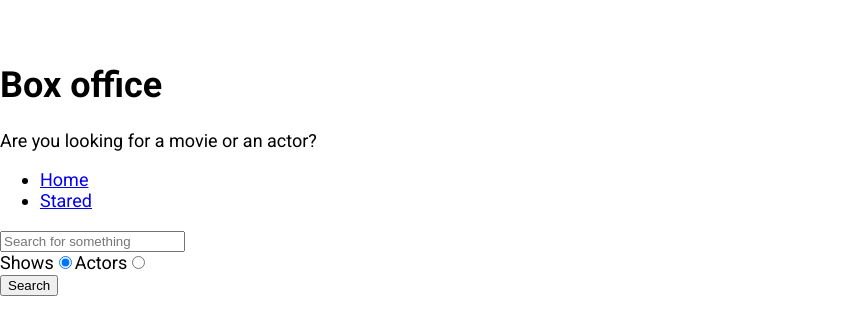
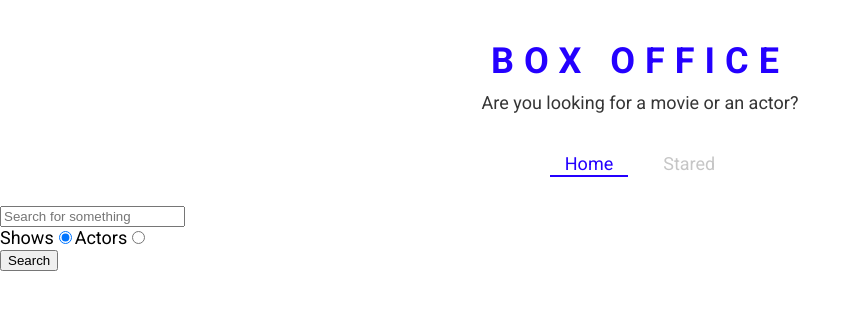
Before and after one commit to mdakibdargahi/box-office, a React (Create React App) app: page / in a window 1280 px wide. Shown: the top 334 px of the page, without its empty margins (0-861 px from the left). Built offline with nearby package versions, Linux system fonts and the light colour scheme.

Commit message:
defined theme for styled components and  created few styled components

```diff
--- a/src/App.js
+++ b/src/App.js
@@ -1,11 +1,22 @@
 import React from 'react';
 import { Switch, Route } from 'react-router-dom';
+import { ThemeProvider } from 'styled-components';
+
 import Home from './pages/Home';
 import Show from './pages/Show';
 import Starred from './pages/Starred';
 
+const theme = {
+  mainColors: {
+    blue: '#2400ff',
+    gray: '#c6c6c6',
+    dark: '#353535',
+  },
+};
+
 function App() {
   return (
+    <ThemeProvider theme={theme}>
       <Switch>
         <Route exact path="/">
           {' '}
@@ -24,6 +35,7 @@
           <div>Page Not Found</div>
         </Route>
       </Switch>
+    </ThemeProvider>
   );
 }
 
--- a/src/components/Navs.jsx
+++ b/src/components/Navs.jsx
@@ -1,5 +1,7 @@
 import React from 'react';
-import { Link } from 'react-router-dom';
+import { useLocation } from 'react-router';
+
+import { NavList, LinkStyled } from './Navs.styled';
 
 const LINKS = [
   { to: '/', text: 'Home' },
@@ -7,15 +9,21 @@
 ];
 
 function Navs() {
+  const location = useLocation();
   return (
     <div>
-      <ul>
+      <NavList>
         {LINKS.map(item => (
           <li key={item.to}>
-            <Link to={item.to}>{item.text}</Link>
+            <LinkStyled
+              to={item.to}
+              className={item.to === location.pathname ? 'active' : ''}
+            >
+              {item.text}
+            </LinkStyled>
           </li>
         ))}
-      </ul>
+      </NavList>
     </div>
   );
 }
--- /dev/null
+++ b/src/components/Navs.styled.jsx
@@ -0,0 +1,41 @@
+import { Link } from 'react-router-dom';
+import styled from 'styled-components';
+
+export const NavList = styled.ul`
+  display: flex;
+  justify-content: center;
+  list-style: none;
+  margin: 0 0 30px;
+  padding: 0;
+`;
+
+export const LinkStyled = styled(Link)`
+  margin: 0 10px;
+  padding: 3px 15px;
+  position: relative;
+  text-decoration: none;
+  color: ${({ theme }) => theme.mainColors.gray};
+  &.active {
+    color: ${({ theme }) => theme.mainColors.blue};
+    &:after {
+      content: '';
+      position: absolute;
+      display: block;
+      height: 2px;
+      left: 0%;
+      bottom: 0;
+      background-color: ${({ theme }) => theme.mainColors.blue};
+      animation: slide-in 0.3s ease-in forwards;
+      @keyframes slide-in {
+        from {
+          left: 50%;
+          width: 0;
+        }
+        to {
+          left: 0%;
+          width: 100%;
+        }
+      }
+    }
+  }
+`;
--- a/src/components/Title.jsx
+++ b/src/components/Title.jsx
@@ -1,11 +1,12 @@
 import React from 'react';
+import { TitleWrapper } from './Title.styled';
 
 function Title({ title, subtitle }) {
   return (
-    <div>
+    <TitleWrapper>
       <h1>{title}</h1>
       <p>{subtitle} </p>
-    </div>
+    </TitleWrapper>
   );
 }
 
--- /dev/null
+++ b/src/components/Title.styled.jsx
@@ -0,0 +1,18 @@
+import styled from 'styled-components';
+
+export const TitleWrapper = styled.div`
+  text-align: center;
+  margin: 0 0 40px;
+
+  h1 {
+    color: ${({ theme }) => theme.mainColors.blue};
+    letter-spacing: 10px;
+    text-transform: uppercase;
+    margin: 0 0 10px;
+  }
+
+  p {
+    color: ${({ theme }) => theme.mainColors.dark};
+    margin: 0;
+  }
+`;
```
Lines whose indentation alone changed are shown as unchanged.
